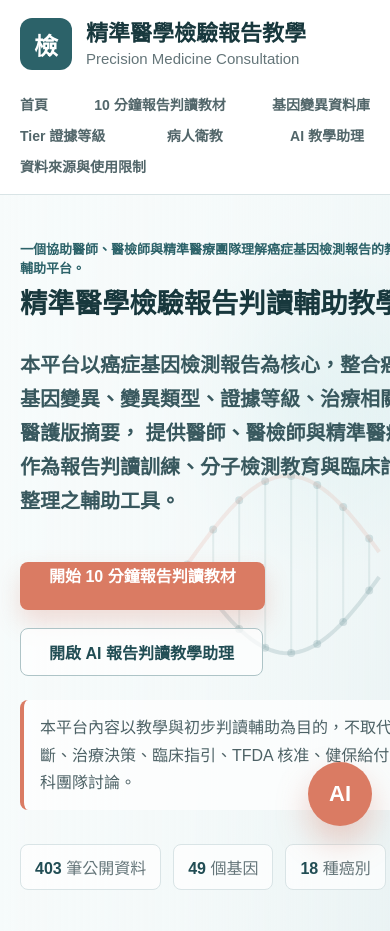
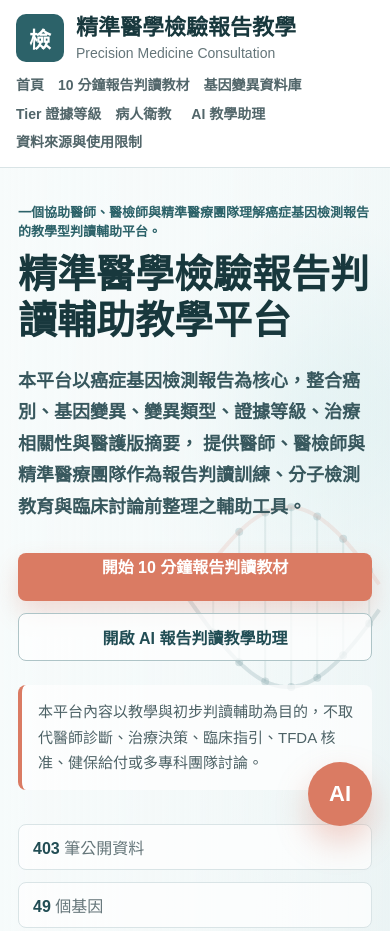
Before and after one commit to t16000lcy/PM, a plain HTML site: page index.html in a window 390 px wide. Shown: the top 931 px of the page. Drawn offline with Linux system fonts and the light colour scheme.

Commit message:
Add files via upload

```diff
--- a/index.html
+++ b/index.html
@@ -8,7 +8,7 @@
       name="description"
       content="以癌症基因檢測報告為核心，提供醫師、醫檢師與精準醫療團隊作為報告判讀訓練、分子檢測教育與臨床討論前整理之輔助工具。"
     />
-    <link rel="stylesheet" href="./styles.css?v=20260623-3" />
+    <link rel="stylesheet" href="./styles.css?v=20260623-4" />
   </head>
   <body>
     <header class="site-header">
@@ -457,6 +457,6 @@
       </section>
     </aside>
 
-    <script src="./app.js?v=20260623-3" type="module"></script>
+    <script src="./app.js?v=20260623-4" type="module"></script>
   </body>
 </html>
--- a/styles.css
+++ b/styles.css
@@ -19,6 +19,8 @@
 
 html {
   scroll-behavior: smooth;
+  max-width: 100%;
+  overflow-x: hidden;
 }
 
 body {
@@ -26,6 +28,8 @@ body {
   color: var(--ink);
   font-family: "Noto Sans TC", "Microsoft JhengHei", Arial, sans-serif;
   background: #f7fbfb;
+  max-width: 100%;
+  overflow-x: hidden;
 }
 
 button,
@@ -63,6 +67,7 @@ a {
   display: flex;
   align-items: center;
   gap: 14px;
+  min-width: 0;
 }
 
 .brand-mark {
@@ -80,6 +85,7 @@ a {
 .brand strong,
 .brand small {
   display: block;
+  overflow-wrap: anywhere;
 }
 
 .brand strong {
@@ -101,6 +107,7 @@ a {
   gap: 10px 18px;
   color: #52666a;
   font-weight: 700;
+  min-width: 0;
 }
 
 .link-button,
@@ -109,6 +116,7 @@ a {
   background: transparent;
   color: inherit;
   cursor: pointer;
+  white-space: nowrap;
 }
 
 .hero {
@@ -142,6 +150,7 @@ a {
 
 .hero-copy {
   max-width: 1080px;
+  min-width: 0;
 }
 
 .eyebrow {
@@ -1234,6 +1243,12 @@ select {
     grid-template-columns: 1fr;
   }
 
+  .hero h1 {
+    max-width: 100%;
+    white-space: normal;
+    overflow-wrap: break-word;
+  }
+
   .hero-panel {
     justify-self: start;
   }
@@ -1266,21 +1281,78 @@ select {
   .site-header {
     align-items: start;
     flex-direction: column;
+    gap: 14px;
+    min-height: 0;
+    padding: 14px 16px;
+  }
+
+  .brand {
+    gap: 12px;
+  }
+
+  .brand-mark {
+    width: 48px;
+    height: 48px;
+    border-radius: 10px;
+    font-size: 22px;
+  }
+
+  .brand strong {
+    font-size: 22px;
+  }
+
+  .brand small {
+    font-size: 14px;
   }
 
   .top-nav {
     width: 100%;
-    justify-content: space-between;
-    gap: 10px;
+    justify-content: flex-start;
+    gap: 8px 14px;
     font-size: 14px;
+    line-height: 1.4;
   }
 
   .hero {
     min-height: auto;
+    padding: 34px 18px 40px;
   }
 
   .hero h1 {
-    font-size: clamp(25px, 7vw, 42px);
+    max-width: 100%;
+    white-space: normal;
+    font-size: clamp(30px, 10vw, 42px);
+    line-height: 1.18;
+    overflow-wrap: break-word;
+  }
+
+  .hero-lede {
+    max-width: 100%;
+    margin-top: 22px;
+    font-size: 18px;
+    line-height: 1.75;
+  }
+
+  .hero-note {
+    max-width: 100%;
+    font-size: 15px;
+  }
+
+  .hero-actions {
+    gap: 12px;
+    margin-top: 30px;
+  }
+
+  .primary-action,
+  .secondary-action {
+    width: 100%;
+    justify-content: center;
+    text-align: center;
+    padding: 0 16px;
+  }
+
+  .hero-metrics span {
+    flex: 1 1 100%;
   }
 
   .quick-links,
```
